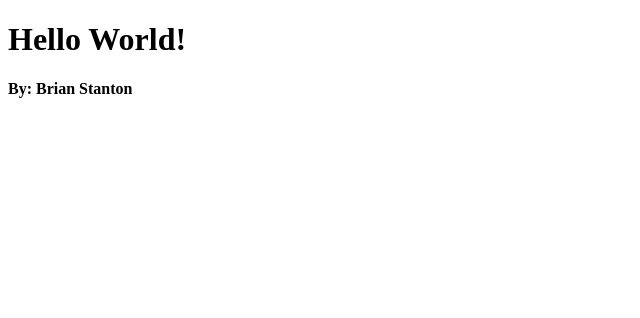
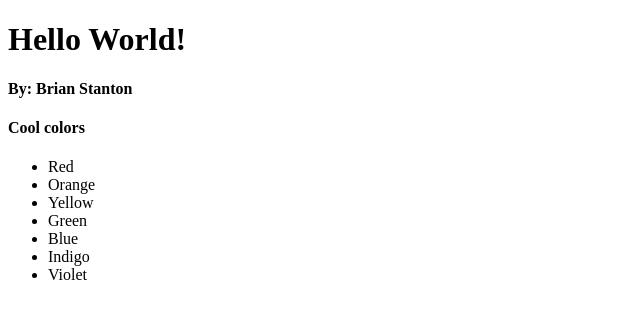
Before and after one commit to bstanton773/kekambas-117_hello_world, a plain HTML site: page index.html in a window 1280 px wide. Shown: the whole page, without its empty margins (0-640 px from the left). Drawn offline with Linux system fonts and the light colour scheme.

Commit message:
Add list of colors

```diff
--- a/index.html
+++ b/index.html
@@ -9,5 +9,15 @@
 <body>
     <h1>Hello World!</h1>
     <h4>By: Brian Stanton</h4>
+    <h4>Cool colors</h4>
+    <ul>
+        <li>Red</li>
+        <li>Orange</li>
+        <li>Yellow</li>
+        <li>Green</li>
+        <li>Blue</li>
+        <li>Indigo</li>
+        <li>Violet</li>
+    </ul>
 </body>
 </html>
```
